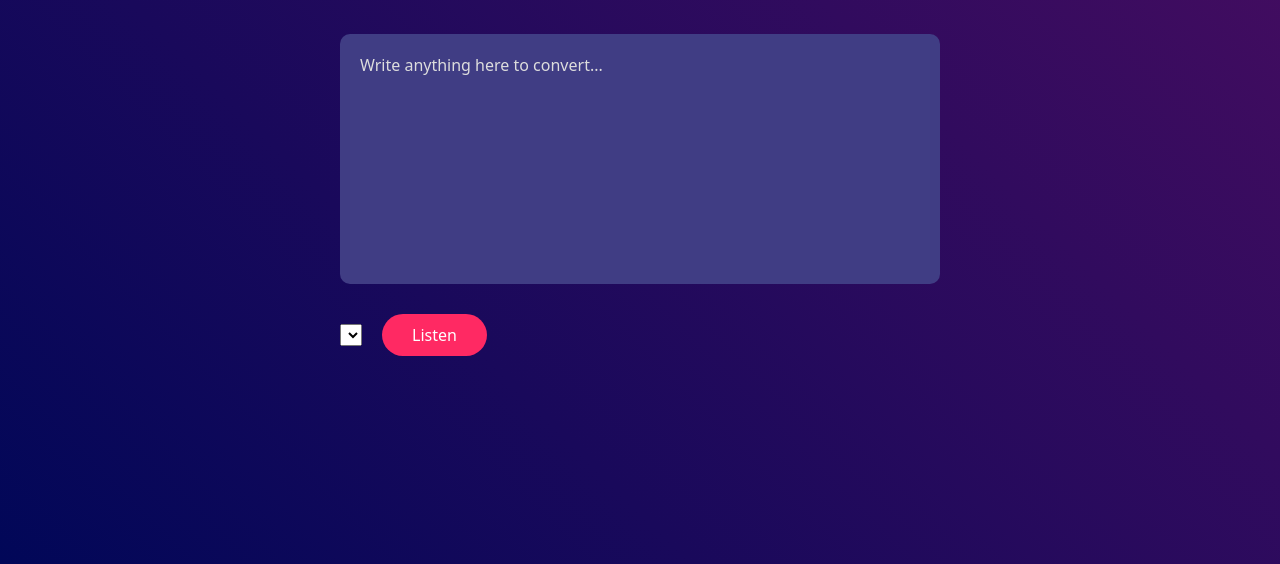
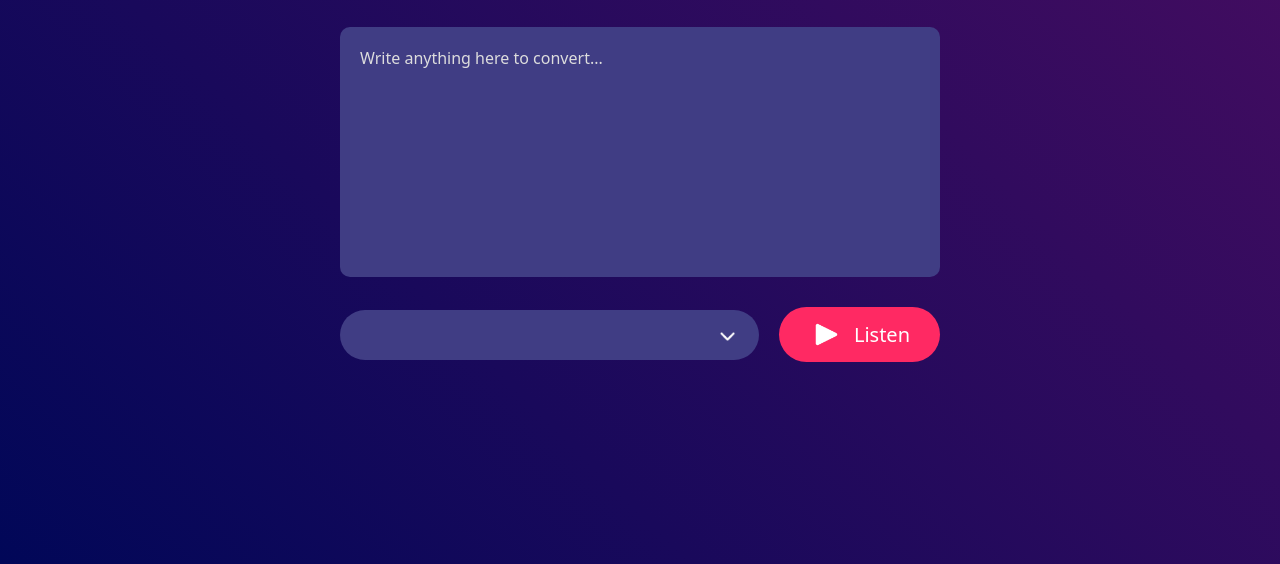
Before and after one commit to AjanEshwara/Speecher, a plain HTML site: page index.html in a window 1280 px wide. Shown: the part 236-800 px from the top of the page. Drawn offline with nearby package versions, Linux system fonts and the light colour scheme.

Commit message:
complted UI

```diff
--- a/index.html
+++ b/index.html
@@ -5,16 +5,18 @@
     <meta name="viewport" content="width=device-width, initial-scale=1.0">
     <title>Speecher</title>
     <link rel="stylesheet" href="style.css">
+    <!-- <link rel="stylesheet" href="icon/4135992.png"> -->
+    <link rel="stylesheet" href="https://cdn.jsdelivr.net/npm/bootstrap-icons@1.11.1/font/bootstrap-icons.css">
 
 
 </head>
 <body>
     <div class="hero">
-        <h1>Speecher Text <span>Converter</span></h1>
+        <h1><span><i class="bi bi-soundwave"></i></span>Speecher  Text <span>Converter</span></h1>
         <textarea placeholder="Write anything here to convert..."></textarea>
         <div class="row">
             <select></select>
-            <button>Listen</button>
+            <button><img src="icon/play.webp" alt="">Listen</button>
         </div>
 
     </div>
--- a/style.css
+++ b/style.css
@@ -51,11 +51,37 @@ textarea::placeholder{
 button{
     background: #ff2963;
     color: #fff;
-    font-size: 16px;
+    font-size: 20px;
     padding:10px 30px ;
     border: 0;
     outline: 0;
     border-radius: 35px;
     cursor: pointer;
+    display: flex;
+   align-items: center;
+
 
 }
+button img{
+
+    width: 35px;
+    margin-right: 10px;
+
+}
+select{
+    flex: 1;
+    color: #fff;
+    background: #403d84;
+    height: 50px;
+    padding: 0 20px;
+    outline: 0;
+    border: 0;
+    border-radius: 35px;
+    appearance: none;
+    background-image: url(icon/drop.png);
+    background-repeat: no-repeat;
+    background-size: 15px;
+    background-position-x:calc(100% - 24px);
+    background-position-y: 22px;
+
+}
```
Also changed, not shown: icon/4135992.png (added), icon/drop.png (added), icon/play.webp (added).
